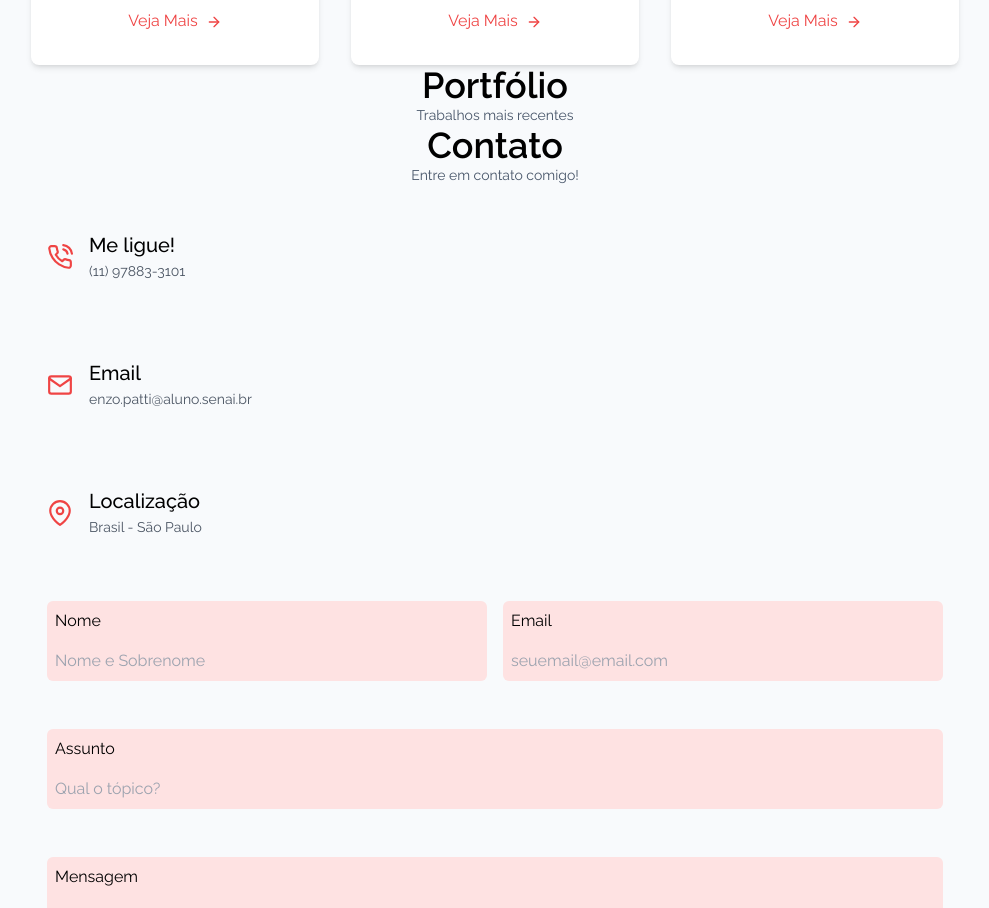
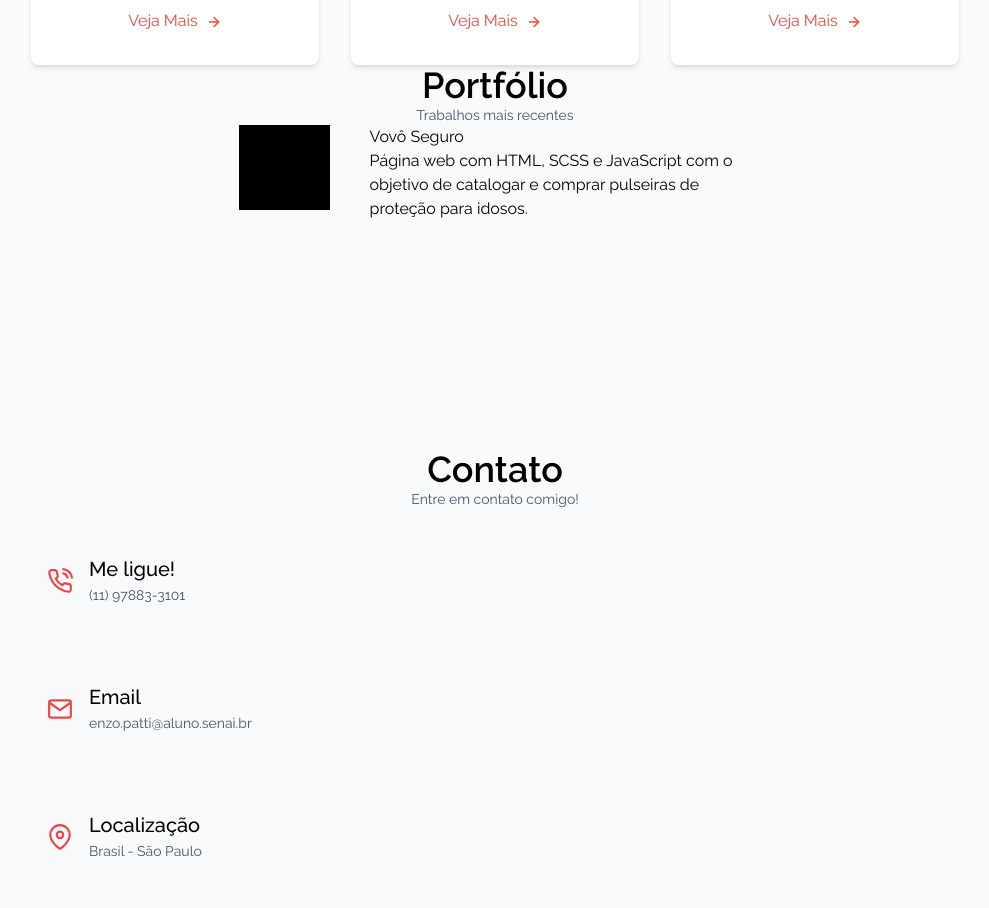
Before and after one commit to efpatti/portfolio, a React (Create React App) app: page / in a window 1280 px wide. Shown: the part 2220-3128 px from the top of the page, without its empty margins (145-1134 px from the left). Built offline with nearby package versions, Linux system fonts and the light colour scheme.

Commit message:
Portfólio atualizado

```diff
--- a/package.json
+++ b/package.json
@@ -12,8 +12,10 @@
     "react": "^18.2.0",
     "react-dom": "^18.2.0",
     "react-icons": "^3.11.0",
+    "react-id-swiper": "^4.0.0",
     "react-scripts": "5.0.1",
     "react-scroll": "^1.9.0",
+    "swiper": "^11.0.6",
     "tailwindcss": "^3.4.1",
     "web-vitals": "^2.1.4"
   },
--- a/src/pages/Portfolio.js
+++ b/src/pages/Portfolio.js
@@ -1,14 +1,76 @@
 import React from 'react';
+import { Swiper, SwiperSlide } from 'swiper/react';
+import 'swiper/css';
+import 'swiper/css/pagination';
+import 'swiper/css/navigation';
 import { useTheme } from '../ThemeContext';
+import imgTest from "../img/black.png"
+
 const Portfolio = () => {
+  const projectsData = [
+    {
+      title: "Vovô Seguro",
+      img: imgTest,
+      desc: "Página web com HTML, SCSS e JavaScript com o objetivo de catalogar e comprar pulseiras de proteção para idosos."
+    },
+    {
+      title: "Temporizador Pomodoro",
+      img: imgTest,
+      desc: "Aplicação Web com ReactJs e CSS com o objetivo de utilizar o método pomodoro para melhora de produtividade."
+    },
+    {
+      title: "Nota Aluno",
+      img: imgTest,
+      desc: "Aplicação Web (CRUD) com ReactJs com o objetivo de inserir e modificar notas, mas também adicionar e remover alunos."
+    },
+    {
+      title: "Mercado",
+      img: imgTest,
+      desc: "Página Web (CRUD) com HTML, CSS e JavaScript com o objetivo de adicionar e remover produtos em uma tabela."
+    },
+    {
+      title: "Ateliê Vila Alpina",
+      img: imgTest,
+      desc: "Aplicação Web com ReactJs, SCSS, Express, Core e Stripe. Com o objetivo de catalogar e comprar produtos."
+    },
+  ];
   const { theme } = useTheme();
+
   return (
-    <div className={`${theme === 'dark' ? 'bg-black text-white' : 'bg-slate-50 text-black'}`}>
+    <div className={`h-96 ${theme === 'dark' ? 'bg-black text-white' : 'bg-slate-50 text-black'}`}>
       <div className="max-w-lg mx-auto" id="portfolio">
         <div className="text-center">
           <h1 className="text-4xl font-semibold">Portfólio</h1>
           <p className="text-sm font-normal text-slate-600">Trabalhos mais recentes</p>
         </div>
+        <Swiper
+          spaceBetween={30}
+          slidesPerView={1}
+          loop={true}
+          autoplay={{
+            delay: 2500,
+            disableOnInteraction: false,
+          }}
+          className="mySwiper"
+        >
+          {projectsData.map((project, index) => (
+            <SwiperSlide key={index}>
+              <div className="flex flex-row space-x-10">
+                <div>
+                  <img src={project.img} alt={project.title} />
+                </div>
+                <div className='flex flex-col'>
+                  <div>
+                    <h1>{project.title}</h1>
+                  </div>
+                  <div>
+                    <p>{project.desc}</p>
+                  </div>
+                </div>
+              </div>
+            </SwiperSlide>
+          ))}
+        </Swiper>
       </div>
     </div>
   );
```
Also changed, not shown: src/img/black.png (added), 1 other file (tests, documents, lock files or other folders).
